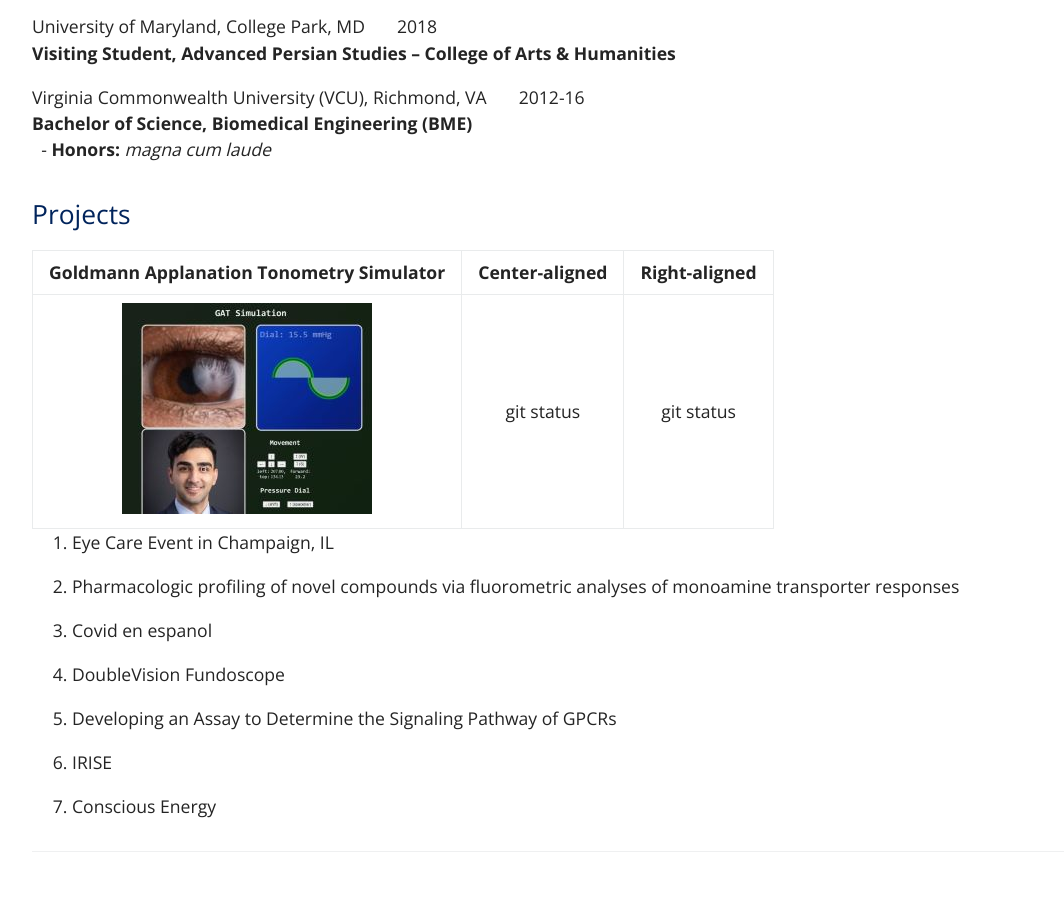
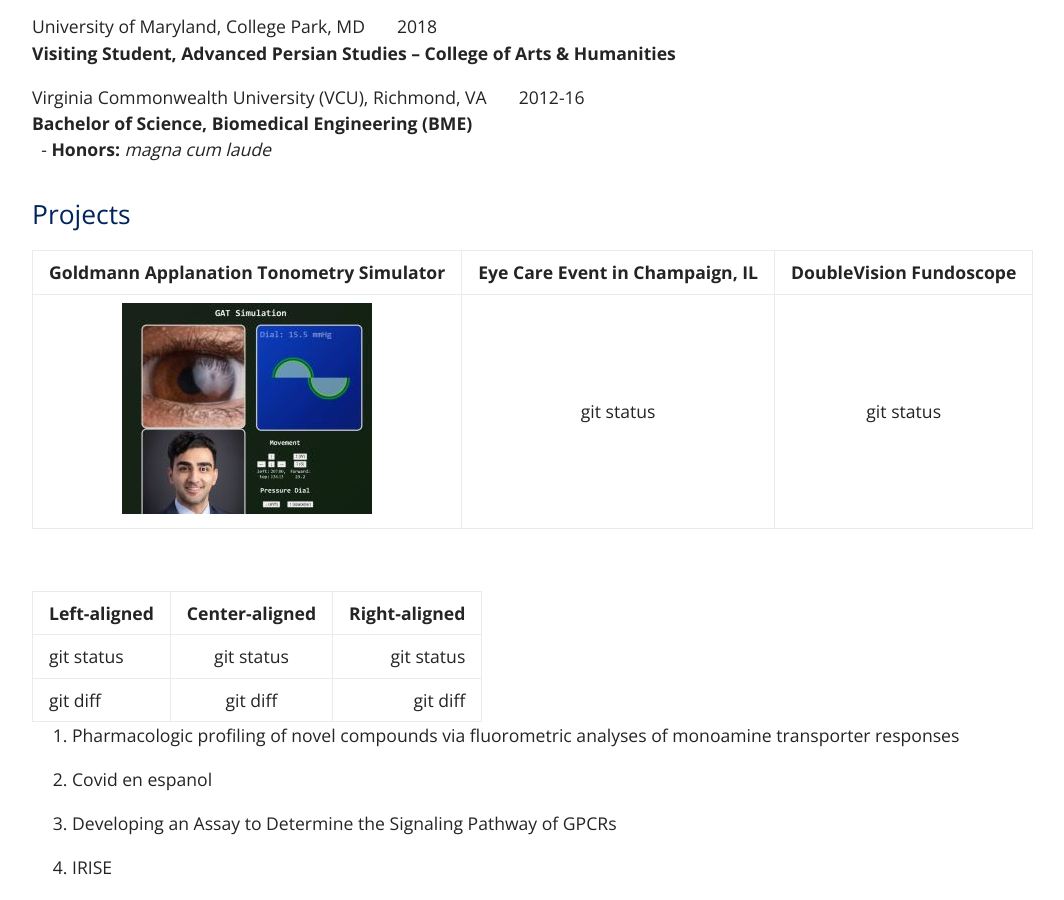
Before and after one commit to EyeCanDoIt/EyeCanDoIt.github.io, a Jekyll site: the page built from index.md, in a window 1280 px wide and 900 px high, scrolled down 1184 px. Shown: the whole window, without its empty margins (64-1128 px from the left). Built offline with Jekyll 4.4.1, drawn with Linux system fonts in a browser that asks for light colours.

Commit message:
Update index.md

```diff
--- a/index.md
+++ b/index.md
@@ -40,18 +40,21 @@ Virginia Commonwealth University (VCU), Richmond, VA		&nbsp;&nbsp;&nbsp;&nbsp;&n
 ## Projects
 
 
-| **Goldmann Applanation Tonometry Simulator** | Center-aligned | Right-aligned |
+| **Goldmann Applanation Tonometry Simulator** | Eye Care Event in Champaign, IL | DoubleVision Fundoscope |
 |     :---:      |     :---:      |     :---:      |
 | <img src="https://EyeCanDoIt.github.io/Images/GAT.jpg" alt="https://EyeCanDoIt.github.io/Images/GAT.jpg" loading="lazy">   | git status     | git status    |
 
+<br>
 
-2. Eye Care Event in Champaign, IL
+| Left-aligned | Center-aligned | Right-aligned |
+| :---         |     :---:      |          ---: |
+| git status   | git status     | git status    |
+| git diff     | git diff       | git diff      |
 
 3. Pharmacologic profiling of novel compounds via fluorometric analyses of monoamine transporter responses
 
 4. Covid en espanol
 
-5. DoubleVision Fundoscope
 
 6. Developing an Assay to Determine the Signaling Pathway of GPCRs
 
```
